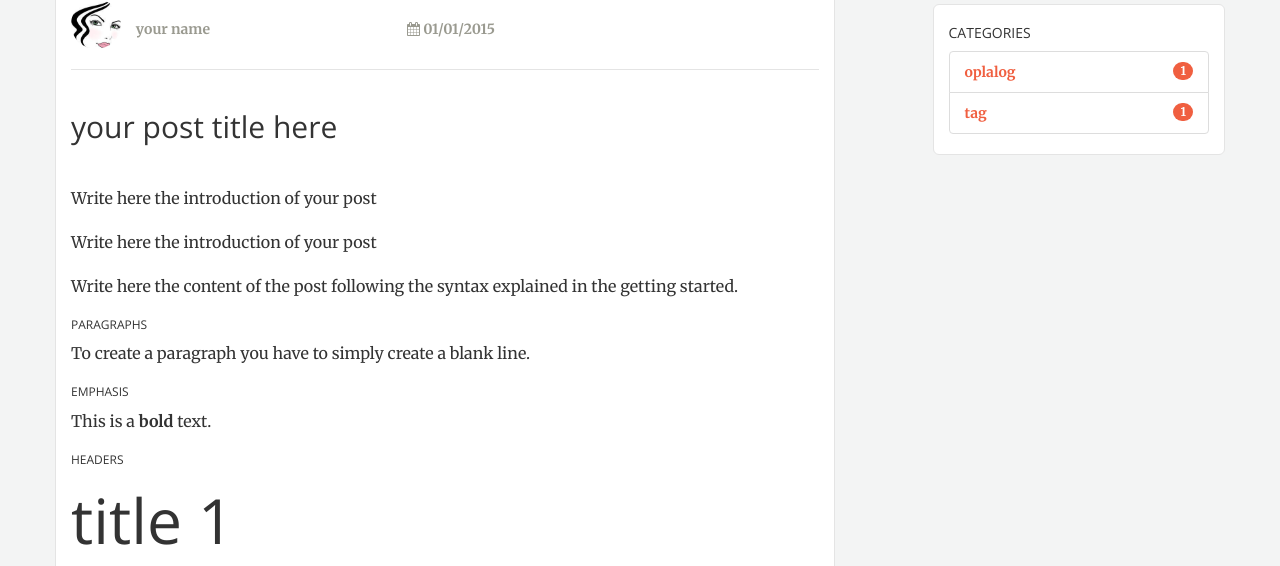
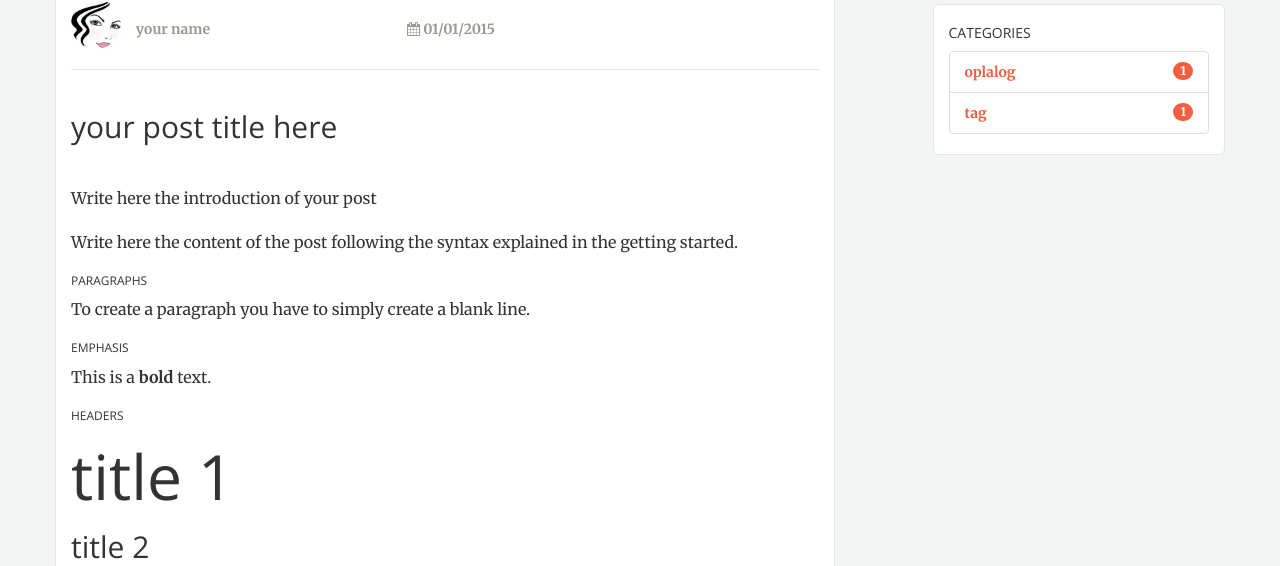
Before and after one commit to nereidahoxhaj/oplalog, a PHP site: page /RenderPost.php?goto=1 in a window 1280 px wide. Shown: the part 474-1040 px from the top of the page. Run offline with PHP 8.4, Linux system fonts and the light colour scheme; style sheets or scripts are compiled from the project's sources.

Commit message:
fixed intro displayed twice

```diff
--- a/blog/RenderPost.php
+++ b/blog/RenderPost.php
@@ -88,7 +88,6 @@ $actual_link = "http://$_SERVER[HTTP_HOST]$_SERVER[REQUEST_URI]";
 							<div class=" spacer-20 separator"></div>
 							<h2 class="section-heading padding-top-20"><?php echo $post->title ?></h2>
 							<hr class="light">
-							<p ><?php echo $post->intro ?></p>
 							<p ><?php echo $post->content ?></p>
 							<div class="spacer-20">
 								<div class="row">
```
